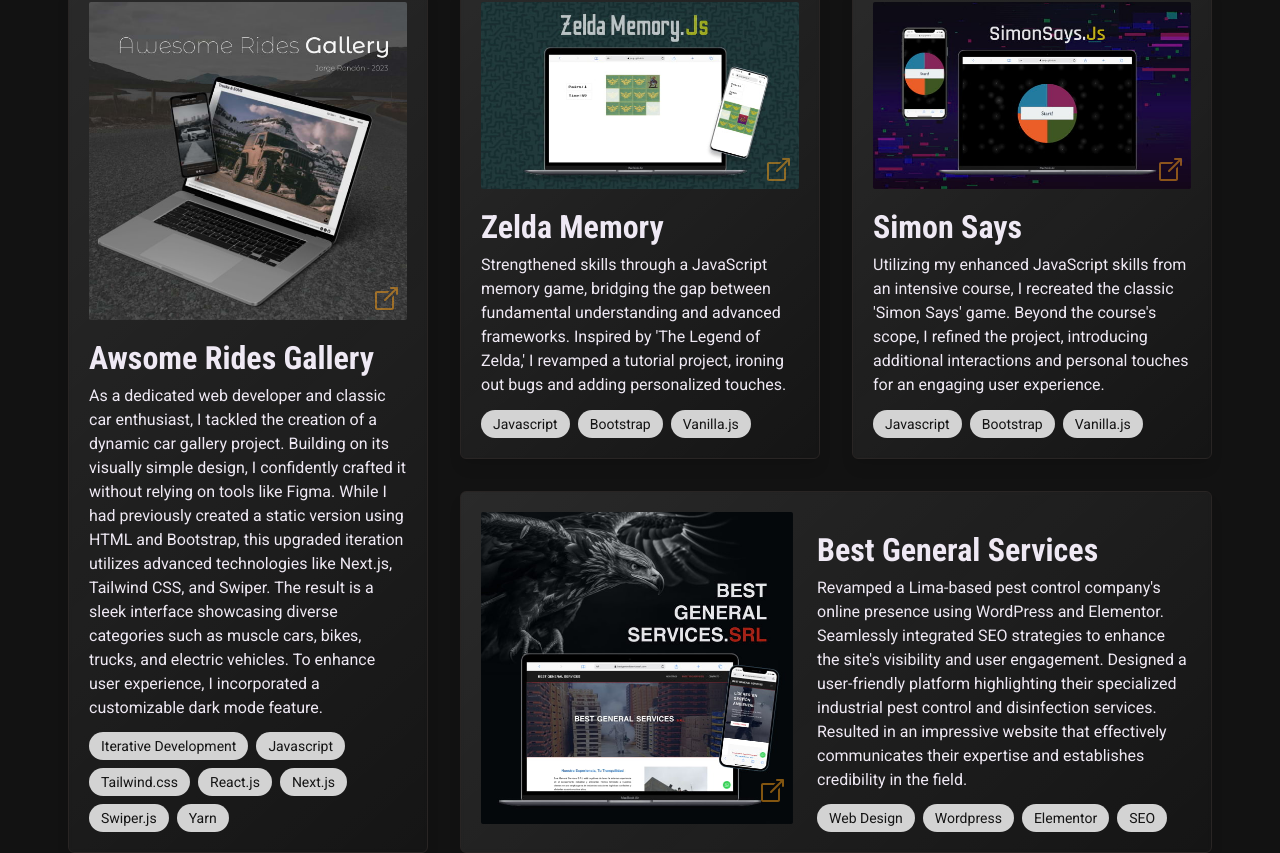
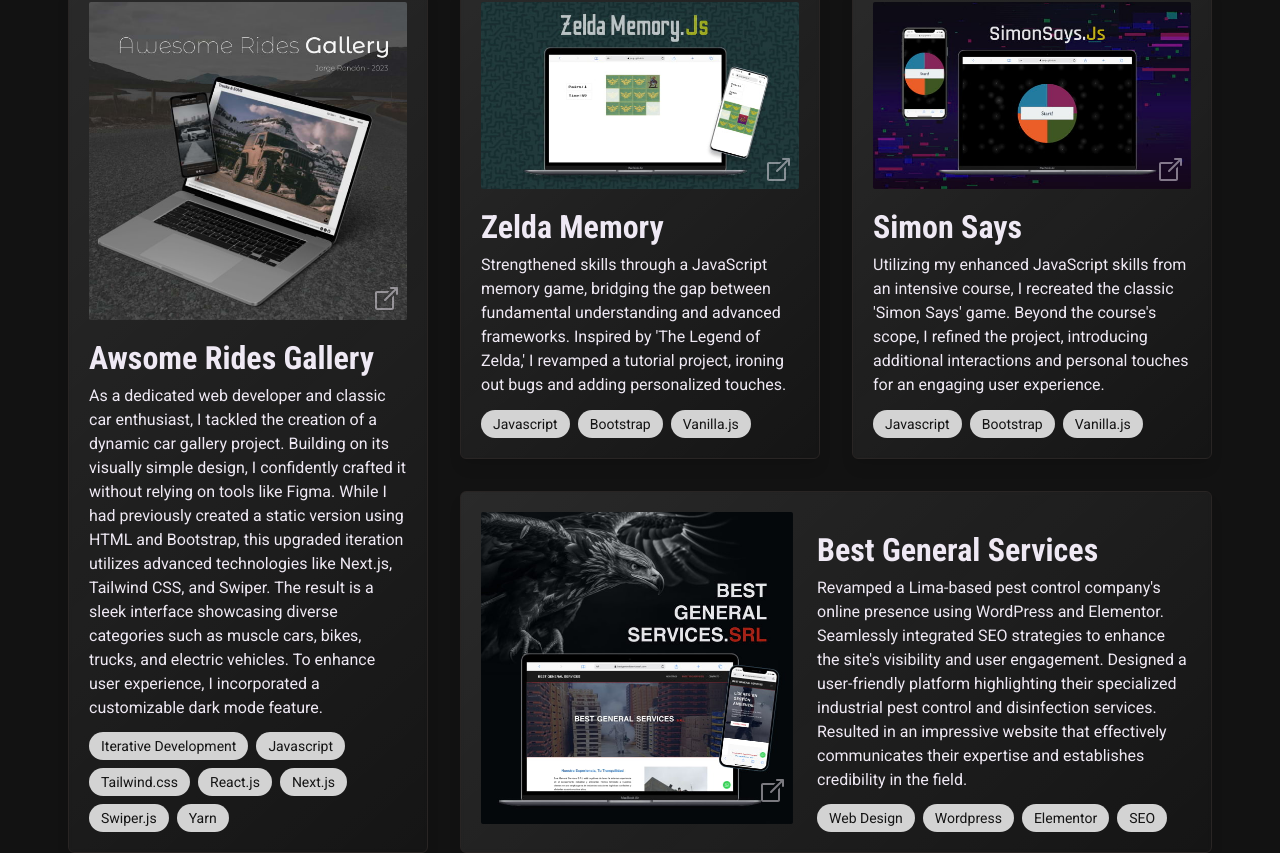
Before and after one commit to jor-g-r/portfolio-Jorge-Rondon, a Next.js app in the folder portfolio/: page / in a window 1280 px wide. Shown: the part 5712-6565 px from the top of the page. Built offline with nearby package versions, Linux system fonts and the light colour scheme.

Commit message:
Icon external white

```diff
--- a/portfolio/src/app/icons/IconExternalLink.tsx
+++ b/portfolio/src/app/icons/IconExternalLink.tsx
@@ -4,7 +4,7 @@ export default function IconExternalLink (){
   return (
     <>
       <svg xmlns="http://www.w3.org/2000/svg"  viewBox="0 0 30 30" width="30px" height="30px">
-        <path className="shadow-lg fill-primary opacity-50"  d="M 25.980469 2.9902344 A 1.0001 1.0001 0 0 0 25.869141 3 L 20 3 A 1.0001
+        <path className="shadow-lg fill-white-100 opacity-50"  d="M 25.980469 2.9902344 A 1.0001 1.0001 0 0 0 25.869141 3 L 20 3 A 1.0001
                  1.0001 0 1 0 20 5 L 23.585938 5 L 13.292969 15.292969 A 1.0001 1.0001 0
                  1 0 14.707031 16.707031 L 25 6.4140625 L 25 10 A 1.0001 1.0001 0 1 0 27
                  10 L 27 4.1269531 A 1.0001 1.0001 0 0 0 25.980469 2.9902344 z M 6 7 C
```
